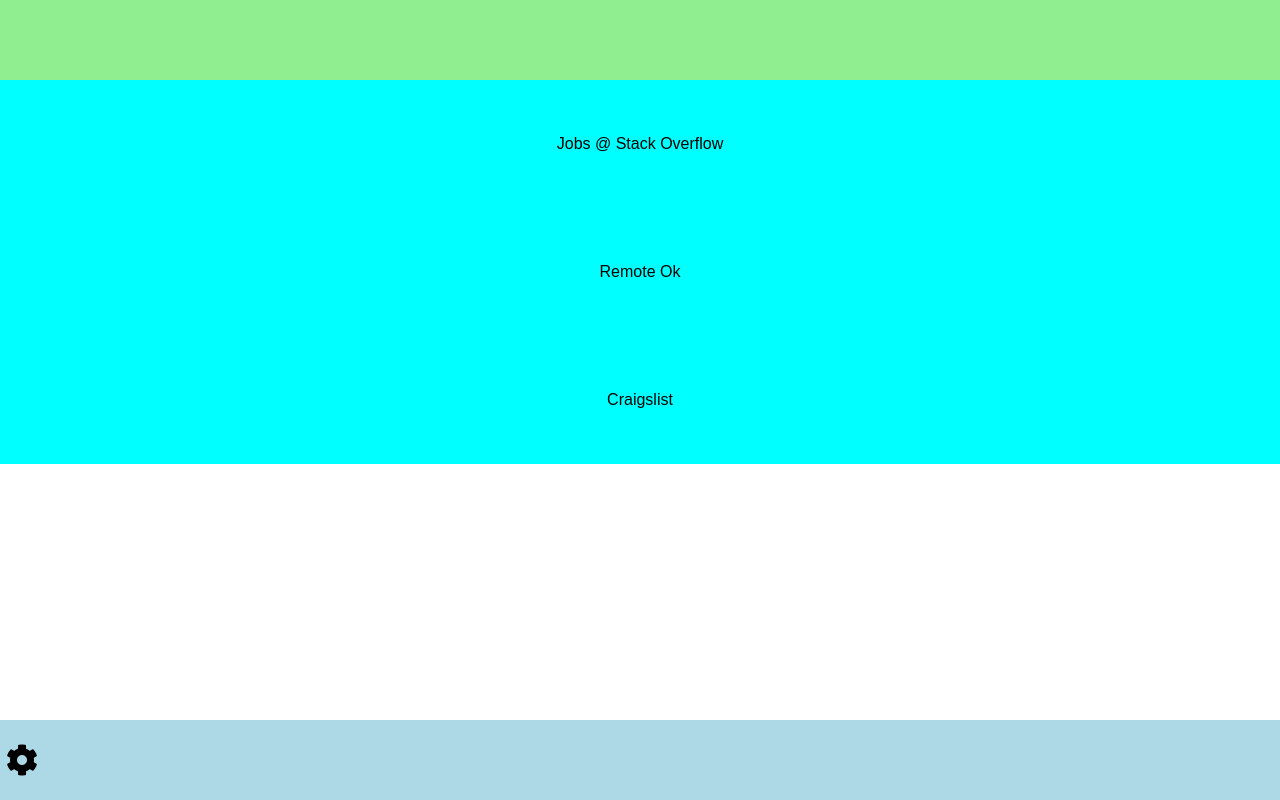
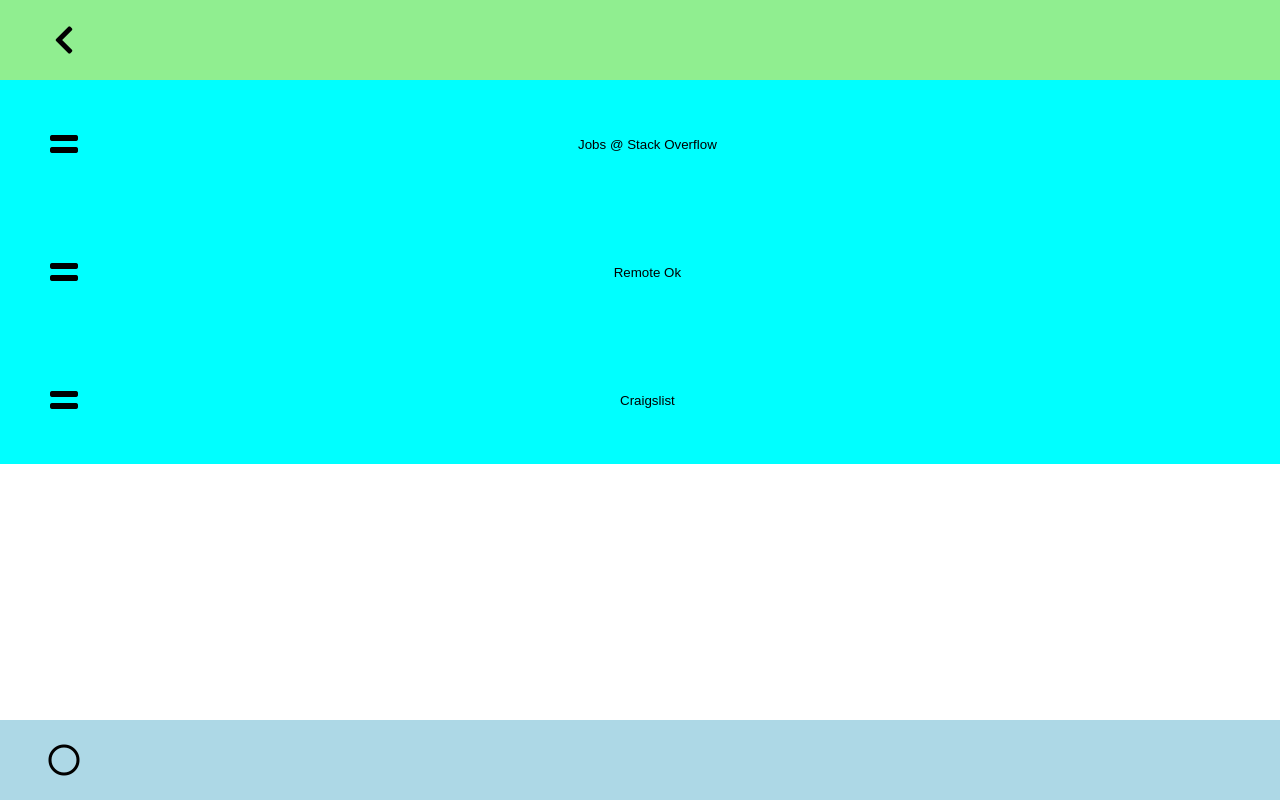
Before and after one commit to foundling/chekov, a Vue app: page /list/0 in a window 1280 px wide. Built offline with nearby package versions, Linux system fonts and the light colour scheme.

Commit message:
pull in vuedraggable, implement tasklist sortability.

```diff
--- a/package.json
+++ b/package.json
@@ -13,6 +13,8 @@
     "register-service-worker": "^1.6.2",
     "vue": "^2.6.10",
     "vue-router": "^3.0.3",
+    "vue-touch-events": "^1.0.3",
+    "vuedraggable": "^2.23.0",
     "vuex": "^3.0.1"
   },
   "devDependencies": {
--- a/src/App.vue
+++ b/src/App.vue
@@ -15,6 +15,7 @@
   #app {
     display: flex;
     min-height: 100vh;
+    max-height: 100vh;
     flex-direction: column;
   }
   .app-content {
--- a/src/components/page/AppFooter.vue
+++ b/src/components/page/AppFooter.vue
@@ -1,6 +1,6 @@
 <template>
   <footer>
-    <button @click="navigate" class="settings fas fa-cog fa-2x" />
+    <button @click="navigate" class="settings fa-circle fa-2x" :class="buttonClasses" />
   </footer>
 </template>
 
@@ -12,6 +12,7 @@
       display: flex;
     }
     .settings {
+      width: 10%;
       height: 100%;
       border: none;
       background: none;
@@ -34,6 +35,14 @@
           this.$router.push({ name: 'Settings' })
         }
       }
+    },
+    computed: {
+      buttonClasses() {
+        return {
+          'fas': this.$route.name === 'Settings',
+          'far': this.$route.name !== 'Settings',
+        }
+      }
     }
   }
 </script>
--- a/src/components/page/AppHeader.vue
+++ b/src/components/page/AppHeader.vue
@@ -1,5 +1,6 @@
 <template>
   <header>
+    <button v-if="backbuttonRequired" @click="goBack" class="nav-button fas fa-chevron-left fa-2x" />
   </header>
 </template>
 
@@ -11,6 +12,7 @@
     background: lightgreen;
 
     .nav-button {
+      width: 10%;
       background: none;
       border: none;
     }
@@ -25,11 +27,24 @@
     },
     methods: {
       goBack() {
-        this.$router.go(-1)
+        if (this.$route.name === 'Tasklists') {
+          this.$router.push({ name: 'Landing' })
+        } else if (this.$route.name === 'Tasklist') {
+          this.$router.push({ name: 'Tasklists' })
+        } else if (this.$route.name === 'Task') {
+          this.$router.push({
+            name: 'Tasklist',
+            params: {
+              listId: this.$route.params.listId
+            }
+          })
+        }
       }
     },
     computed: {
-
+      backbuttonRequired() {
+        return ['Task', 'Tasklist'].includes(this.$route.name)
+      }
     }
   }
 </script>
--- a/src/components/task/TaskBody.vue
+++ b/src/components/task/TaskBody.vue
@@ -1,6 +1,6 @@
 <template>
   <div class="task-body">
-    <textarea>{{ task.text }}</textarea>
+    <textarea @change="updateTaskDetails">{{ task.details.text }}</textarea>
   </div>
 </template>
 
@@ -11,6 +11,8 @@
 
     textarea {
       width: 100%;
+      height: 100%;
+      max-height: 100%;
       border: none;
       padding: 20px;
       background: scale-color(whitesmoke, $lightness: 90%);
@@ -29,6 +31,16 @@
     props: {
       task: Object
     },
+    methods: {
+      updateTaskDetails(e) {
+        const newText = e.target.value
+        this.$store.commit('TASK_DETAILS_UPDATE', {
+          taskId: this.$route.params.taskId,
+          tasklistId: this.$route.params.listId,
+          details: { text: newText }
+        })
+      }
+    },
     computed: {
     }
   }
--- a/src/components/task/TaskHeader.vue
+++ b/src/components/task/TaskHeader.vue
@@ -1,6 +1,15 @@
 <template>
   <router-link :to="taskRoute" class="task-header">
-    {{ task.text }}
+    <span class="drag-handle-container">
+      <i class="fas fa-equals fa-2x" />
+    </span>
+    <span class="task-text-container">
+      <input
+      @change="updateTaskText"
+      :value="task.text"
+      :disabled="inputDisabled"
+      class="task-text-input" />
+    </span>
   </router-link>
 </template>
 
@@ -9,12 +18,48 @@
     background: aqua;
     height: 20%;
     display: flex;
+    flex-direction: row;
     align-items: center;
     justify-content: center;
+
+    .task-text-container {
+      width: 90%;
+      height: 100%;
+      display: inline-flex;
+      align-items: center;
+      justify-content: center;
+
+      .task-text-input {
+        text-align: center;
+        padding-right: 10%;
+        border: none;
+        background: transparent;
+        height: 100%;
+        width: 100%;
+
+        &:disabled {
+          color: initial;
+        }
+        &:focus {
+          outline: none;
+          background: white;
+        }
+      }
+    }
+    .drag-handle-container {
+      display: flex;
+      flex-direction: row;
+      align-items: center;
+      justify-content: center;
+      width: 10%;
+      height: 100%;
+    }
   }
 </style>
 
 <script>
+  // draggable only if we're in tasklist view
+  // input editable only if in task view
   export default {
     name: 'TaskHeader',
     props: {
@@ -23,7 +68,19 @@
         required: true,
       }
     },
+    methods: {
+      updateTaskText(e) {
+        this.$store.commit('TASK_TEXT_UPDATE', {
+          tasklistId: this.$route.params.taskId,
+          taskId: this.task.id,
+          text: e.target.value
+        })
+      }
+    },
     computed: {
+      inputDisabled() {
+        return this.$route.name !== 'Task'
+      },
       taskRoute() {
         if (this.$route.name === 'Tasklist')
           return `${this.$route.path}/task/${this.task.id}`
--- a/src/store.ts
+++ b/src/store.ts
@@ -62,7 +62,16 @@
     ]
   },
   mutations: {
-
+    TASK_TEXT_UPDATE: (state, { tasklistId, taskId, text }) => {
+      state.tasklists[tasklistId].tasks[taskId].text = text
+    },
+    TASK_DETAILS_UPDATE: (state, { tasklistId, taskId, details }) => {
+      state.tasklists[taskId].tasks[taskId].details.text = details.text
+      state.tasklists[taskId].tasks[taskId].details.dueDate = details.dueDate
+    },
+    UPDATE_TASKS: (state, { tasks, listId }) => {
+      state.tasklists[listId].tasks = tasks
+    }
   },
   actions: {
 
--- a/src/views/Tasklist.vue
+++ b/src/views/Tasklist.vue
@@ -1,15 +1,16 @@
 <template>
-  <div>
+  <draggable v-model="tasks">
     <TaskHeader
-    v-for="task in tasklist.tasks"
+    v-for="task in tasks"
     :task="task" />
-  </div>
+  </draggable>
 </template>
 
 <script lang="ts">
 
   import Vue from 'vue'
   import { mapState } from 'vuex'
+  import draggable from 'vuedraggable'
 
   import AppContent from '@/components/page/AppContent'
   import TaskHeader from '@/components/task/TaskHeader'
@@ -22,12 +23,19 @@
         footer: true,
       })
     },
-    components: { AppContent, TaskHeader },
-    computed: mapState({
-      tasklist: function(state) {
-        return state.tasklists[this.$route.params.listId]
+    components: { AppContent, TaskHeader, draggable },
+    computed: {
+      tasks: {
+        get() {
+          return this.$store.state.tasklists[this.$route.params.listId].tasks
+        },
+        set(tasks) {
+          console.log('on set: ', tasks.map(t => t.text))
+          const { listId } = this.$route.params
+          this.$store.commit('UPDATE_TASKS', { tasks, listId })
+        }
       }
-    })
+    }
   })
 
 </script>
```
Also changed, not shown: src/views/Settings.vue (+12 -2 lines), 1 other file (tests, documents, lock files or other folders).
